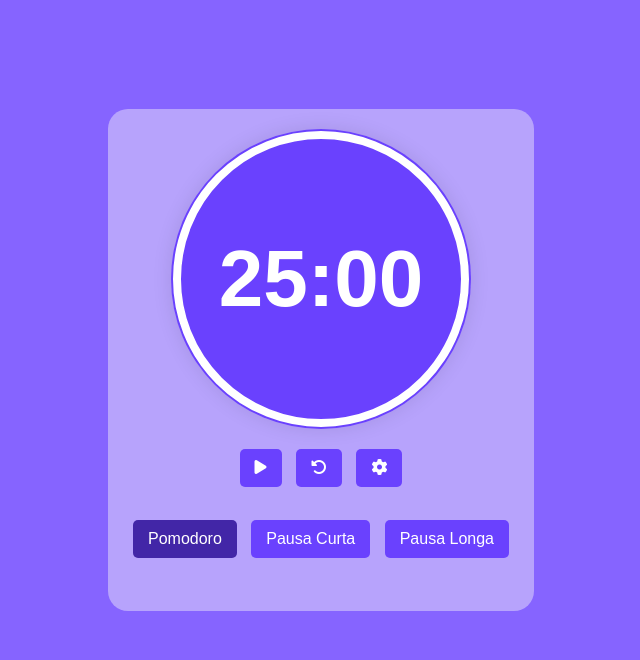
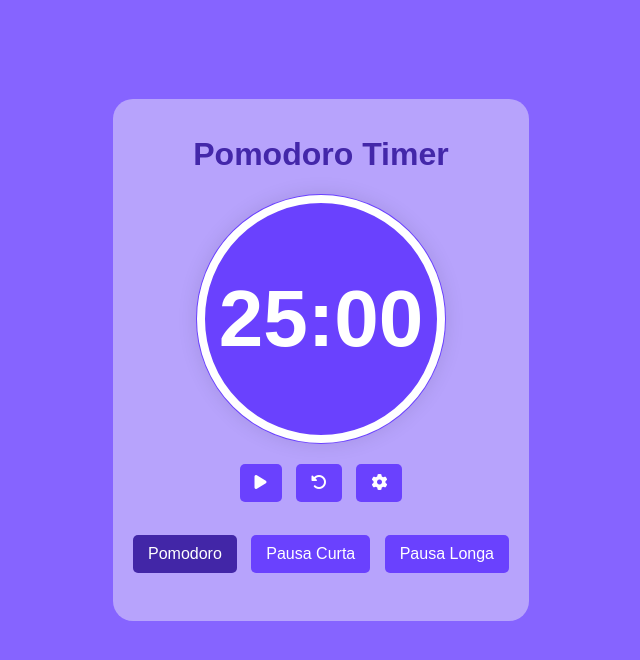
Before and after one commit to marvieiradev/pomodoro-timer-clone, a plain HTML site: page index.html in a window 1280 px wide. Shown: the whole page, without its empty margins (319-959 px from the left). Drawn offline with Linux system fonts and the light colour scheme.

Commit message:
update styles

```diff
--- a/index.html
+++ b/index.html
@@ -8,17 +8,18 @@
   </head>
   <body>
     <div class="container">
+      <h1>Pomodoro Timer</h1>
       <div class="circle">
         <div class="progress-ring">
-          <svg class="progress-ring__svg" width="300" height="300">
+          <svg class="progress-ring__svg" width="250" height="250">
             <circle
               class="progress-ring__circle"
               stroke="#ffffff"
               stroke-width="8"
               fill="transparent"
-              r="144"
-              cx="150"
-              cy="150"
+              r="120"
+              cx="125"
+              cy="125"
             />
           </svg>
         </div>
--- a/style.css
+++ b/style.css
@@ -17,10 +17,14 @@ body {
   margin: 0;
 }
 
+h1 {
+  color: var(--button-color);
+}
+
 .container {
   text-align: center;
   background-color: var(--container-color);
-  padding: 20px;
+  padding: 15px;
   border-radius: 20px;
 }
 
@@ -40,9 +44,9 @@ body {
 
 .circle {
   position: relative;
-  overflow: hidden;
-  width: 300px;
-  height: 300px;
+  overflow: visible;
+  width: 250px;
+  height: 250px;
   background-color: var(--button-active);
   border-radius: 50%;
   display: flex;
```
